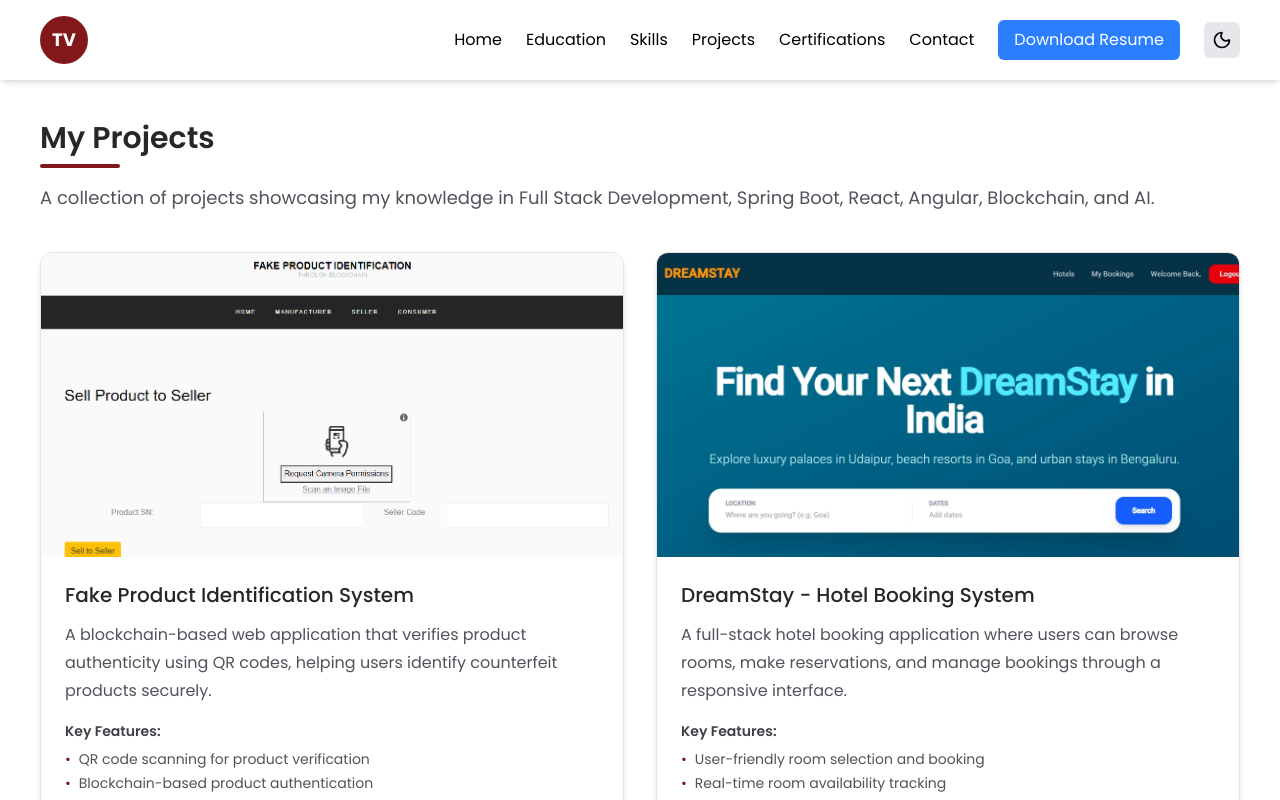
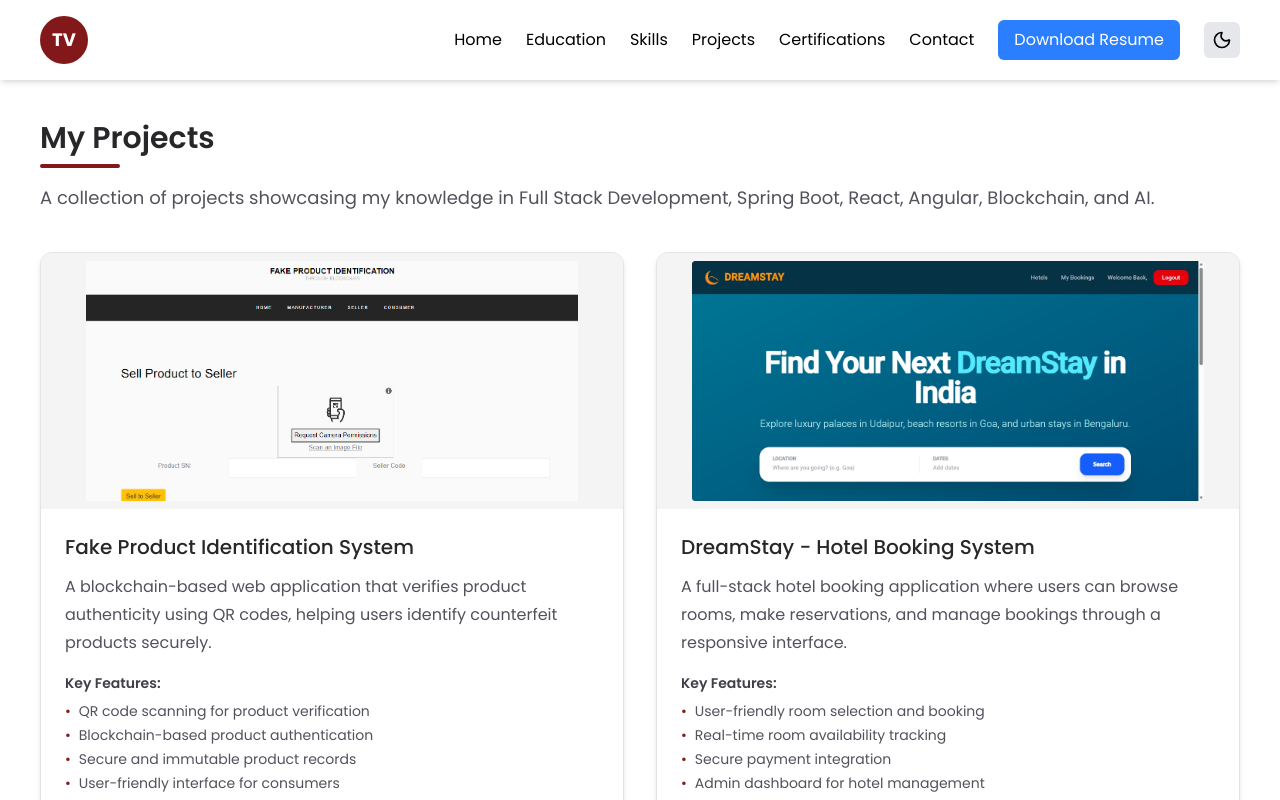
Before and after one commit to thoratv712/Portfolio-, a React (Vite) app: page /projects in a window 1280 px wide. Shown: the top 800 px of the page. Built offline with nearby package versions, Linux system fonts and the light colour scheme.

Commit message:
Fix project images size

```diff
--- a/src/components/Projects.jsx
+++ b/src/components/Projects.jsx
@@ -141,17 +141,17 @@ function Projects() {
                 className="bg-white dark:bg-zinc-800 rounded-xl border border-zinc-200 dark:border-zinc-700 shadow-md hover:shadow-xl transition duration-300 overflow-hidden flex flex-col"
               >
                {/* Project Image */}
-                <div className=" w-full h-full sm:h-76 sm:w-full bg-gradient-to-r from-zinc-200 to-zinc-300 dark:from-zinc-700 dark:to-zinc-600 relative overflow-hidden">
+<div className="w-full h-48 sm:h-64 bg-zinc-100 dark:bg-zinc-800 relative overflow-hidden flex items-center justify-center p-2">
+  {/* Added h-48 sm:h-64 height constraints, flex layout centering, and padding */}
   <img
     src={project.image}
     alt={project.imageAlt}
-                    className="w-full h-full object-cover"
+    className="w-full h-full object-contain" // ◄ Changed from object-cover to object-contain
     onError={(e) => {
       e.target.style.display = 'none';
       e.target.parentElement.innerHTML = `
         <div class="w-full h-full flex items-center justify-center bg-gradient-to-r ${project.color} p-5">
           <div class="text-center text-white">
-                            <${Icon.name} size={48} className="mx-auto mb-2" />
             <p class="text-sm font-medium">${project.title}</p>
             <p class="text-xs opacity-80">Project Preview</p>
           </div>
@@ -160,6 +160,7 @@ function Projects() {
     }}
   />
 </div>
+
 
                 {/* Card Body */}
                 <div className="p-6 flex-1 flex flex-col">
```
Lines whose indentation alone changed are shown as unchanged.
